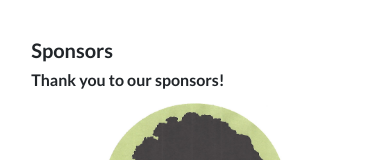
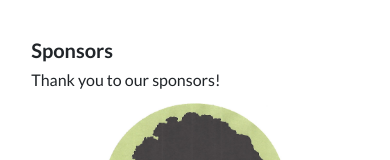
Before and after one commit to alsalmiw/track_react, a React (Create React App) app: page /#sponsors in a window 390 px wide. Shown: the part 264-424 px from the top of the page. Built offline with nearby package versions, Linux system fonts and the light colour scheme; no server answers.

Commit message:
added bold to right header

```diff
--- a/src/Pages/Sponsors.css
+++ b/src/Pages/Sponsors.css
@@ -65,7 +65,7 @@
 }
 
 @media screen and (max-width: 760px){
-    .boldTxt{
+    .sponsorTxt{
         margin-left: 8%;
     }
     .sponsorImg{
--- a/src/Pages/SponsorsPage.js
+++ b/src/Pages/SponsorsPage.js
@@ -11,8 +11,8 @@ export default function SponsorsPage() {
   return (
     <Row className="justify-content-center mt-5 mb-5" id="sponsors">
       <Col xs={12} md={10}lg={9}>
-        <h2 className="m-md-0 boldTxt">Sponsors</h2>
-        <h3 className="boldTxt">Thank you to our sponsors!</h3>
+        <h2 className="m-md-0 sponsorTxt boldTxt">Sponsors</h2>
+        <h3 className="sponsorTxt">Thank you to our sponsors!</h3>
         <Row xs={1} sm={3} md={3} lg={6} className="mt-2 sponsorRow justify-content-center">
           <Col>
             <img className="sponsorImg" src={CalaverasCommunityLogo}/>
```
